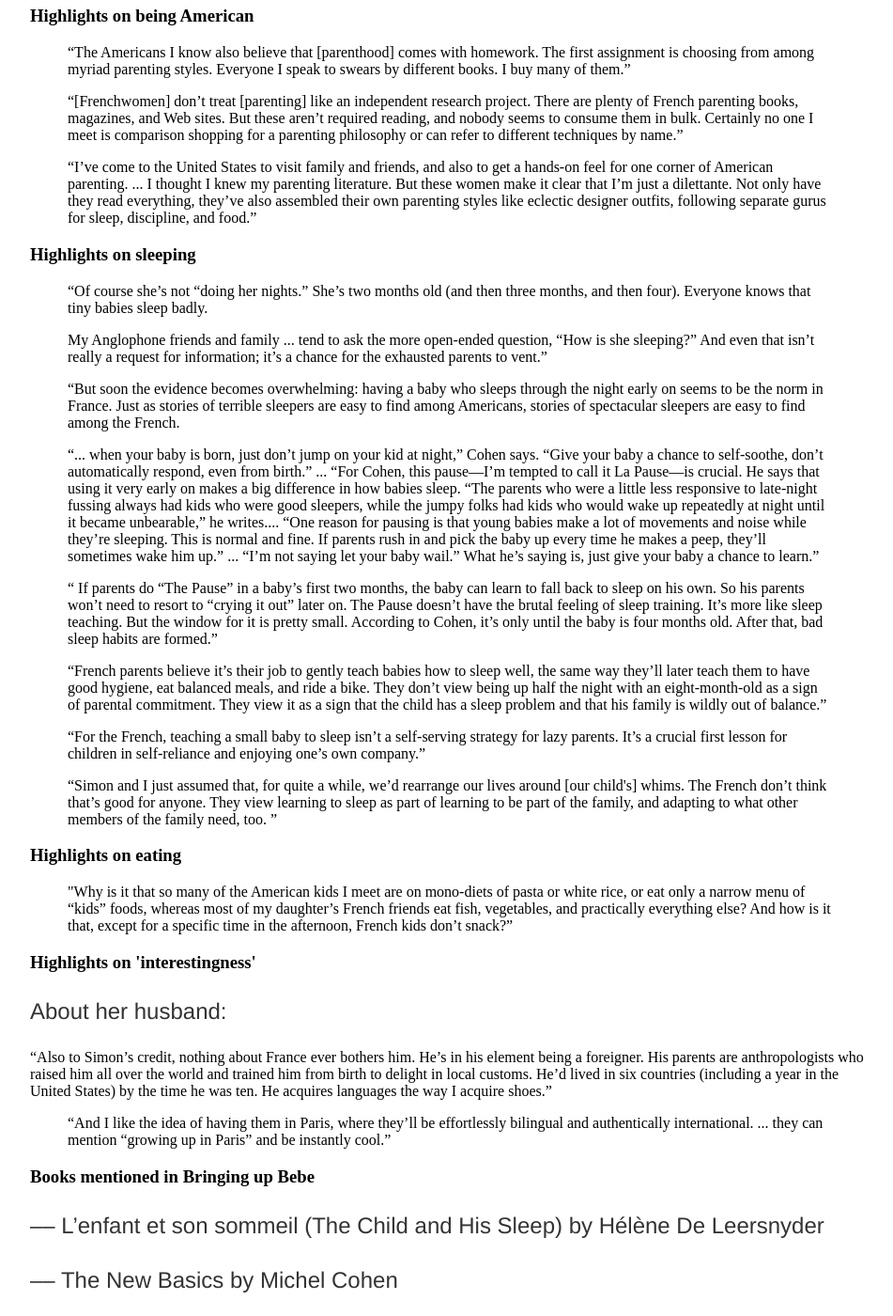
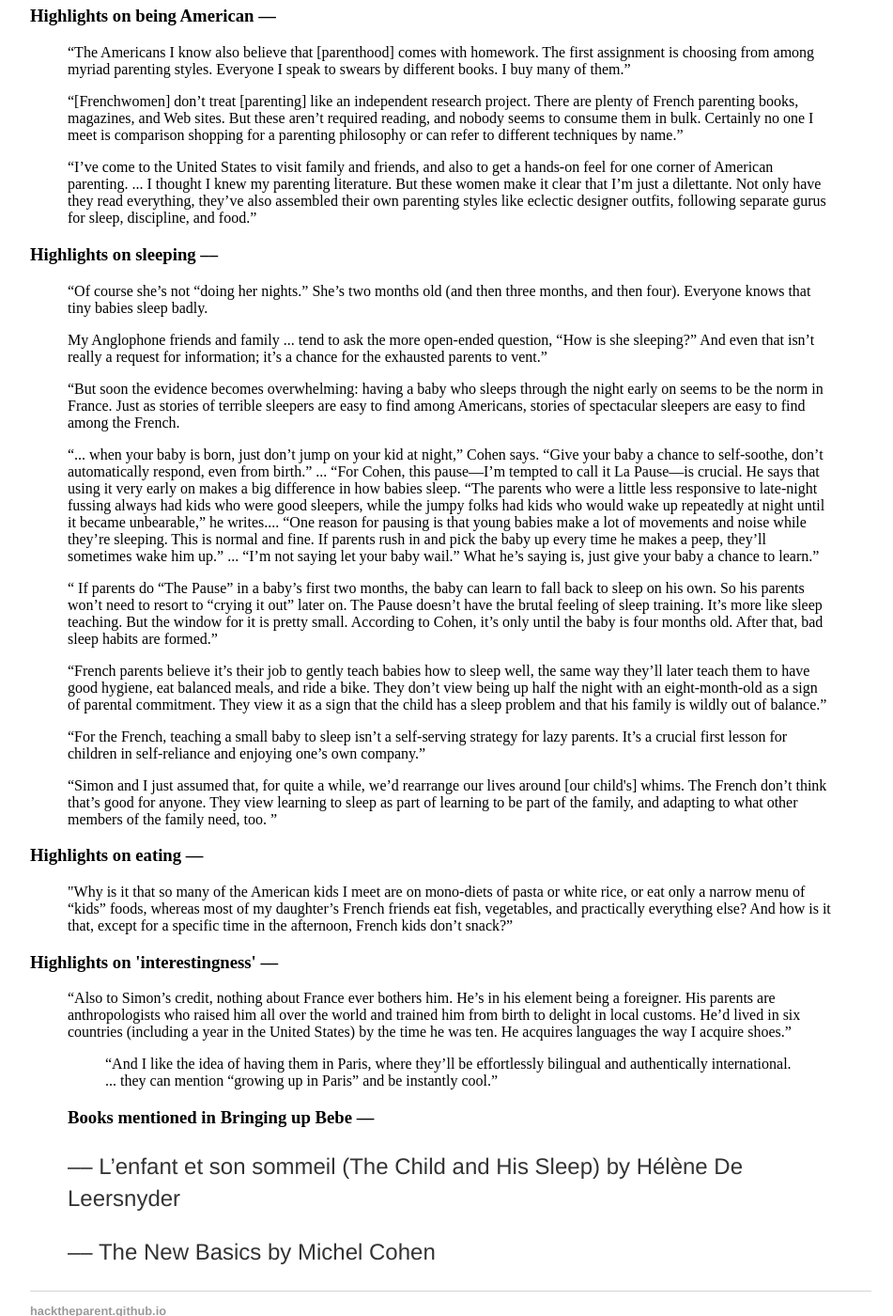
Before and after one commit to hacktheparent/hacktheparent.github.io, a Jekyll site: the page built from posts/bringingupbebe.html, in a window 1280 px wide and 1400 px high, scrolled down 941 px. Shown: the whole window at 94% size, without its empty margins (160-1111 px from the left). Built offline with Jekyll 4.4.1, drawn with Linux system fonts in a browser that asks for light colours; some of the changed text lies outside the part shown.

Commit message:
update bringingupbebe.html

```diff
--- a/posts/bringingupbebe.html
+++ b/posts/bringingupbebe.html
@@ -23,7 +22,7 @@ title: Hack the Parent
 
 		<blockquote></blockquote>
 
-<h3>Highlights on sleeping</h3>
+<h3>Highlights on sleeping –– </h3>
 
 		<blockquote>“Of course she’s not “doing her nights.” She’s two months old (and then three months, and then four). Everyone knows that tiny babies sleep badly.</blockquote>
 
@@ -41,15 +40,14 @@ title: Hack the Parent
 
 		<blockquote>“Simon and I just assumed that, for quite a while, we’d rearrange our lives around [our child's] whims. The French don’t think that’s good for anyone. They view learning to sleep as part of learning to be part of the family, and adapting to what other members of the family need, too. ”</blockquote>
 
-<h3>Highlights on eating</h3>
+<h3>Highlights on eating ––</h3>
 <blockquote>"Why is it that so many of the American kids I meet are on mono-diets of pasta or white rice, or eat only a narrow menu of “kids” foods, whereas most of my daughter’s French friends eat fish, vegetables, and practically everything else? And how is it that, except for a specific time in the afternoon, French kids don’t snack?”</blockquote>
 
-<h3>Highlights on 'interestingness'</h3>
-		<p>About her husband:</p>
-		<blockquotea>“Also to Simon’s credit, nothing about France ever bothers him. He’s in his element being a foreigner. His parents are anthropologists who raised him all over the world and trained him from birth to delight in local customs. He’d lived in six countries (including a year in the United States) by the time he was ten. He acquires languages the way I acquire shoes.”</blockquotea>
+<h3>Highlights on 'interestingness' ––</h3>
+		<blockquote>“Also to Simon’s credit, nothing about France ever bothers him. He’s in his element being a foreigner. His parents are anthropologists who raised him all over the world and trained him from birth to delight in local customs. He’d lived in six countries (including a year in the United States) by the time he was ten. He acquires languages the way I acquire shoes.”</blockquotea>
 <blockquote>“And I like the idea of having them in Paris, where they’ll be effortlessly bilingual and authentically international. ... they can mention “growing up in Paris” and be instantly cool.”</blockquote>
 
-		<h3>Books mentioned in Bringing up Bebe</h3>
+		<h3>Books mentioned in Bringing up Bebe ––</h3>
 		<p>–– L’enfant et son sommeil (The Child and His Sleep) by Hélène De Leersnyder</p>
 		<p>–– The New Basics by Michel Cohen</p>
 
```
Also changed, not shown: other parts of posts/bringingupbebe.html (+4 -5 lines).
